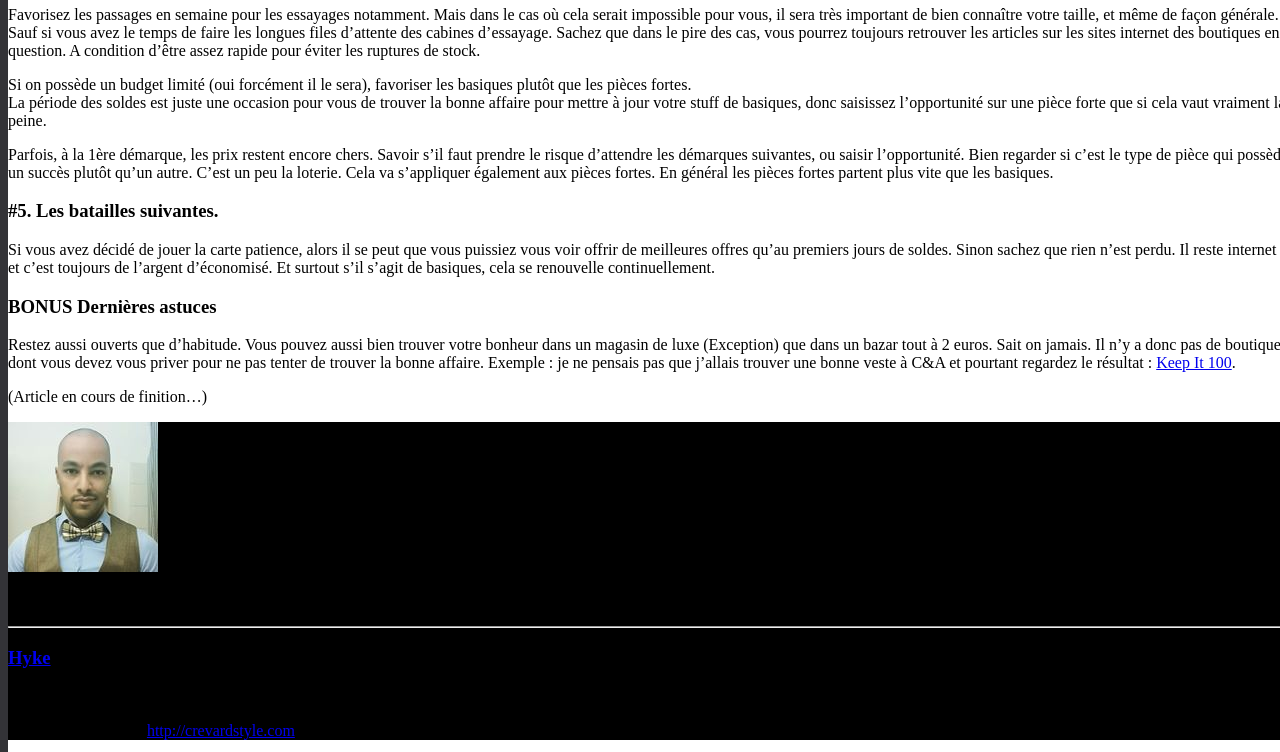
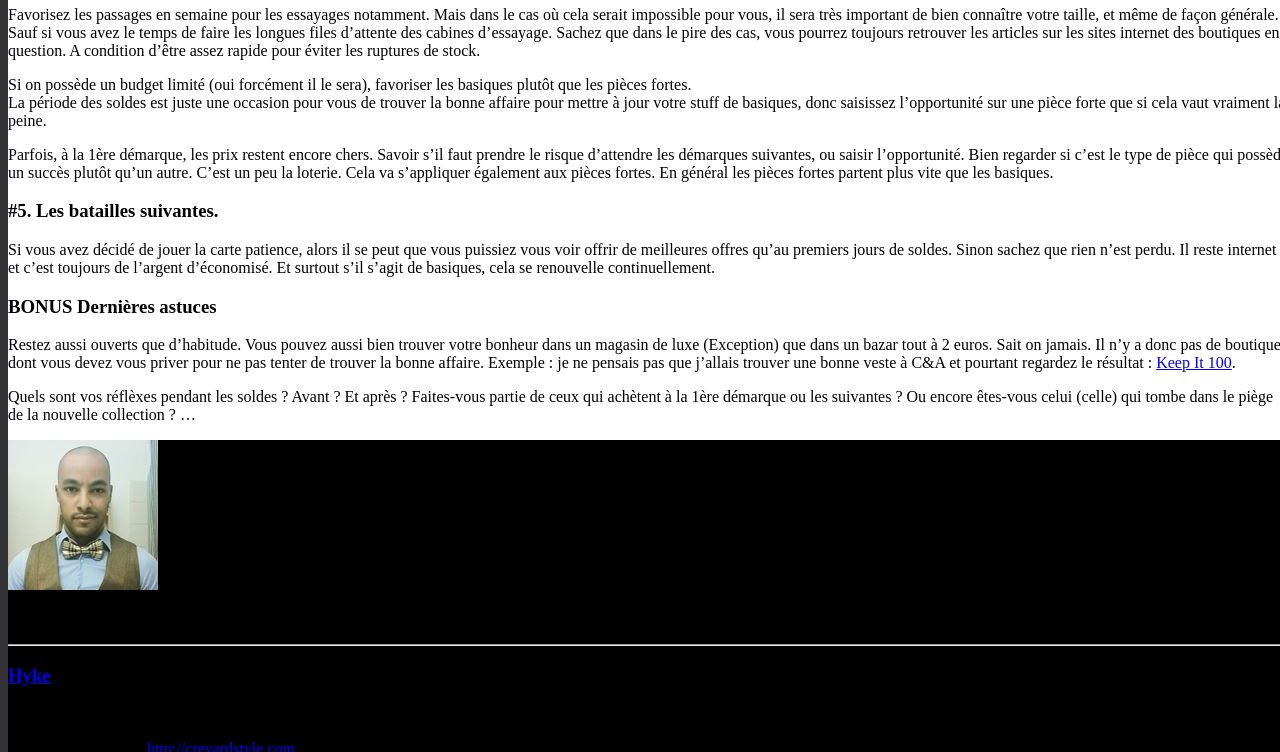
Before and after one commit to darkh2/darkh2.github.io, a Jekyll site: the page built from _posts/2018-06-10-Les-5-points-importants-à-savoir-pour-des-soldes-réussies.md, in a window 1280 px wide and 900 px high, scrolled down 902 px, cut to the strip 0-752 px from the top of the window. Built offline with Jekyll 4.4.1, drawn with Linux system fonts in a browser that asks for light colours; comment, search, counter and statistics services are not loaded.

Commit message:
Update 2018-06-10-Les-5-points-importants-à-savoir-pour-des-soldes-réussies.md

```diff
--- a/_posts/2018-06-10-Les-5-points-importants-à-savoir-pour-des-soldes-réussies.md
+++ b/_posts/2018-06-10-Les-5-points-importants-à-savoir-pour-des-soldes-réussies.md
@@ -46,4 +46,4 @@ Si vous avez décidé de jouer la carte patience, alors il se peut que vous puis
 Restez aussi ouverts que d'habitude. Vous pouvez aussi bien trouver votre bonheur dans un magasin de luxe (Exception) que dans un bazar tout à 2 euros. Sait on jamais. Il n'y a donc pas de boutique dont vous devez vous priver pour ne pas tenter de trouver la bonne affaire.
 Exemple : je ne pensais pas que j'allais trouver une bonne veste à C&A et pourtant regardez le résultat : [Keep It 100](http://www.crevardstyle.com/Keep-It-100).
 
-(Article en cours de finition...)
+Quels sont vos réflèxes pendant les soldes ? Avant ? Et après ? Faites-vous partie de ceux qui achètent à la 1ère démarque ou les suivantes ? Ou encore êtes-vous celui (celle) qui tombe dans le piège de la nouvelle collection ? ...
```
